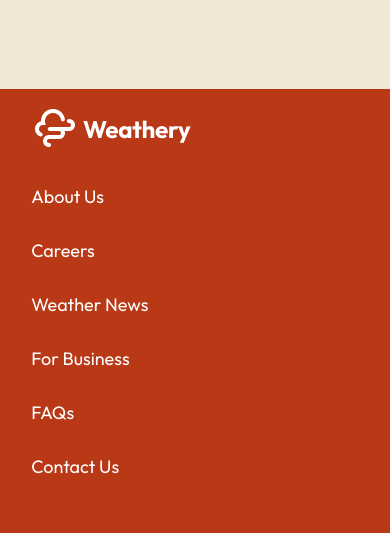
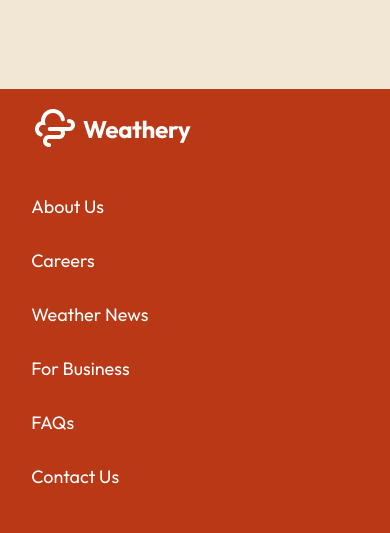
Before and after one commit to iamkenny-dev/hng-news-page, a React (Vite) app: page / in a window 390 px wide. Shown: the part 2234-2767 px from the top of the page. Built offline with nearby package versions, Linux system fonts and the light colour scheme.

Commit message:
style: style change

```diff
--- a/src/index.css
+++ b/src/index.css
@@ -658,6 +658,15 @@ background-color: #B93815;
   display: flex;
   flex-direction: column;
   margin-right: auto;
+  gap: 30%;
+}
+
+@media (max-width: 600px) {
+  .footer--head--left {
+    display: flex;
+    flex-direction: column;
+    /* gap: 70% !important; */
+  }
 }
 
 
@@ -695,7 +704,7 @@ background-color: #B93815;
 @media (max-width: 1200px) {
   .footer--links--left {
     width: 60vw;
-    margin-top: 30px;
+    /* margin-top: 30px; */
     /* border: 1px solid white; */
   }
 }
@@ -704,6 +713,7 @@ background-color: #B93815;
   .footer--links--left {
     height: 300px;
     gap: 16px;
+    margin-top: 40px;
   }
 }
 
```
